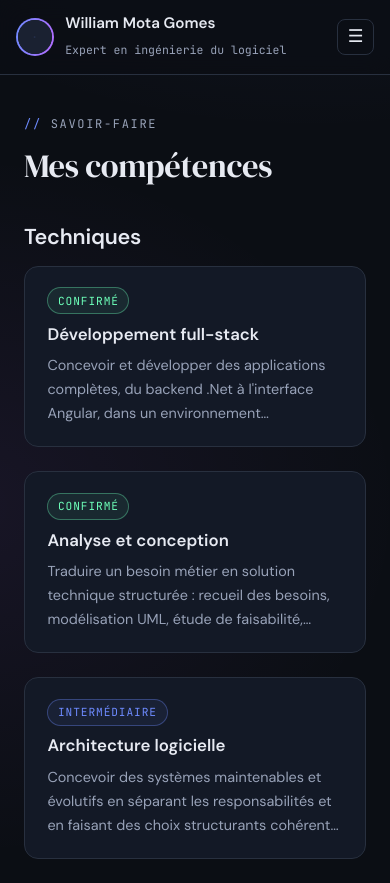
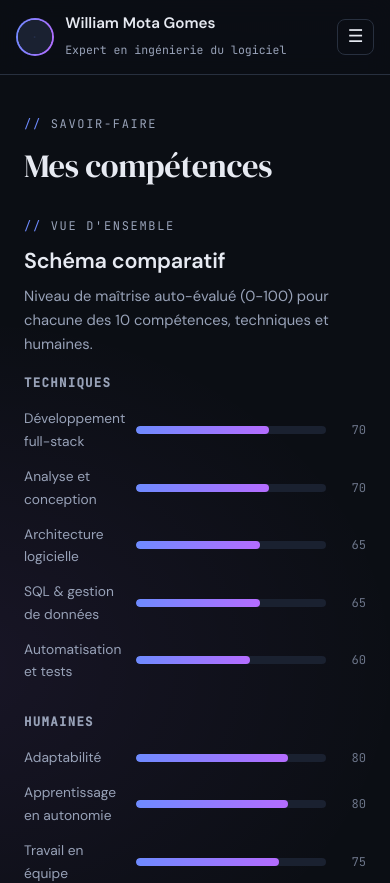
Before and after one commit to WilliamMotaGomes/portfolioWilliamMotaGomes, an Angular app: page /competences in a window 390 px wide. Shown: the top 883 px of the page. Built offline with nearby package versions, Linux system fonts and the light colour scheme.

Commit message:
ajout schema comparatif

```diff
--- a/src/app/features/competences/competences-list/competences-list.component.ts
+++ b/src/app/features/competences/competences-list/competences-list.component.ts
@@ -9,6 +9,38 @@ import { PortfolioService } from '../../../core/services/portfolio.service';
   template: `
     <p class="eyebrow">savoir-faire</p>
     <h1>Mes compétences</h1>
+
+    <section class="comp-schema" aria-labelledby="schema-titre">
+      <p class="eyebrow">vue d'ensemble</p>
+      <h2 id="schema-titre">Schéma comparatif</h2>
+      <p class="schema-intro">Niveau de maîtrise auto-évalué (0-100) pour chacune des 10 compétences, techniques et humaines.</p>
+      <div class="schema-grille">
+        <div class="schema-colonne">
+          <h3>Techniques</h3>
+          @for (c of p.competencesParDomaine('technique'); track c.id) {
+            <a class="meter-row" [routerLink]="['/competences', c.slug]">
+              <span class="meter-label">{{ c.nom }}</span>
+              <span class="meter-track">
+                <span class="meter-fill" [style.width.%]="c.niveau"></span>
+              </span>
+              <span class="meter-valeur">{{ c.niveau }}</span>
+            </a>
+          }
+        </div>
+        <div class="schema-colonne">
+          <h3>Humaines</h3>
+          @for (c of p.competencesParDomaine('humaine'); track c.id) {
+            <a class="meter-row" [routerLink]="['/competences', c.slug]">
+              <span class="meter-label">{{ c.nom }}</span>
+              <span class="meter-track">
+                <span class="meter-fill" [style.width.%]="c.niveau"></span>
+              </span>
+              <span class="meter-valeur">{{ c.niveau }}</span>
+            </a>
+          }
+        </div>
+      </div>
+    </section>
 
     <section class="comp-section">
       <h2>Techniques</h2>
--- a/src/styles.css
+++ b/src/styles.css
@@ -152,7 +152,25 @@ a.chip:hover { color: var(--text); border-color: var(--accent); }
 .portrait::after { content: ''; position: absolute; inset: -18% -12% auto auto; width: 60%; aspect-ratio: 1; background: var(--grad); filter: blur(60px); opacity: .35; z-index: -1; border-radius: 50%; }
 .portrait img { width: min(320px, 70vw); aspect-ratio: 4/5; object-fit: cover; border-radius: var(--radius); border: 1px solid var(--line); }
 
-/* =============== COMPÉTENCES (schéma comparatif) =============== */
+/* =============== COMPÉTENCES — schéma comparatif (barres) =============== */
+.comp-schema { margin: 2rem 0 3rem; }
+.schema-intro { color: var(--muted); font-size: .92rem; max-width: 52ch; }
+.schema-grille { display: grid; grid-template-columns: 1fr 1fr; gap: 0 3rem; margin-top: 1.2rem; }
+.schema-colonne h3 {
+  font-family: var(--f-mono); font-size: .78rem; letter-spacing: .1em; text-transform: uppercase;
+  color: var(--muted); margin-bottom: .7rem;
+}
+.meter-row {
+  display: grid; grid-template-columns: 9.5rem 1fr 2.2rem; align-items: center; gap: .8rem;
+  padding: .38rem 0;
+}
+.meter-label { font-size: .86rem; color: var(--muted); transition: color .15s; }
+.meter-row:hover .meter-label { color: var(--text); }
+.meter-track { height: 8px; border-radius: 999px; background: var(--surface-2); overflow: clip; }
+.meter-fill { display: block; height: 100%; border-radius: 999px; background: var(--grad); }
+.meter-valeur { font-family: var(--f-mono); font-size: .76rem; color: var(--faint); text-align: right; }
+
+/* =============== COMPÉTENCES (liste détaillée) =============== */
 .comp-section { margin-top: 2.5rem; }
 .comp-section h2 { margin-bottom: 1rem; }
 
@@ -236,6 +254,6 @@ main > * { animation: fadeUp .45s ease both; }
   }
   .site-header nav.ouvert { display: flex; }
   .site-header nav a { padding: .7rem; border-radius: 8px; }
-  .barre { grid-template-columns: 1fr; gap: .3rem; }
-  .barre .valeur { text-align: left; }
+  .schema-grille { grid-template-columns: 1fr; gap: 1.6rem; }
+  .meter-row { grid-template-columns: 6.5rem 1fr 2rem; gap: .5rem; }
 }
```
